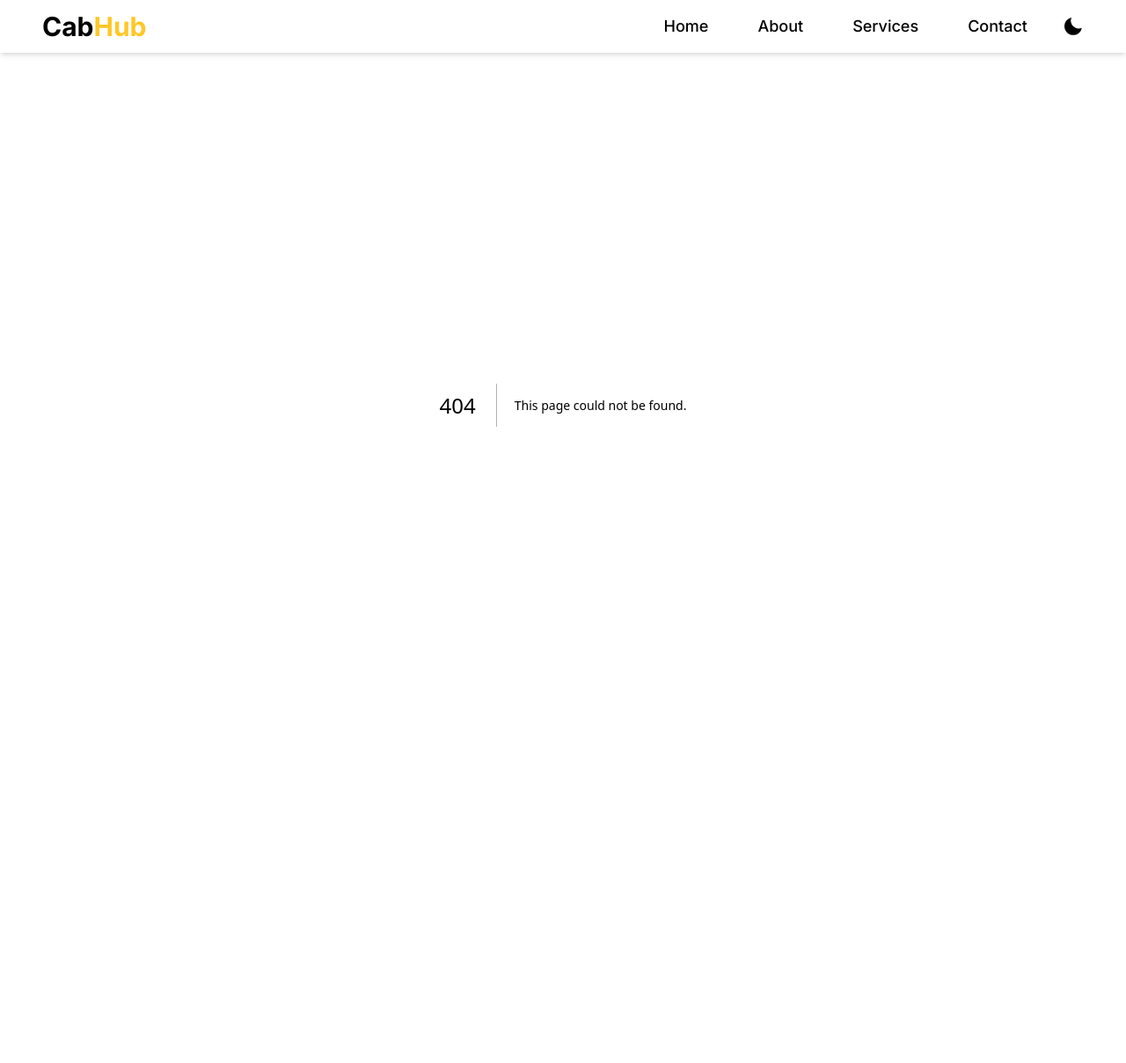
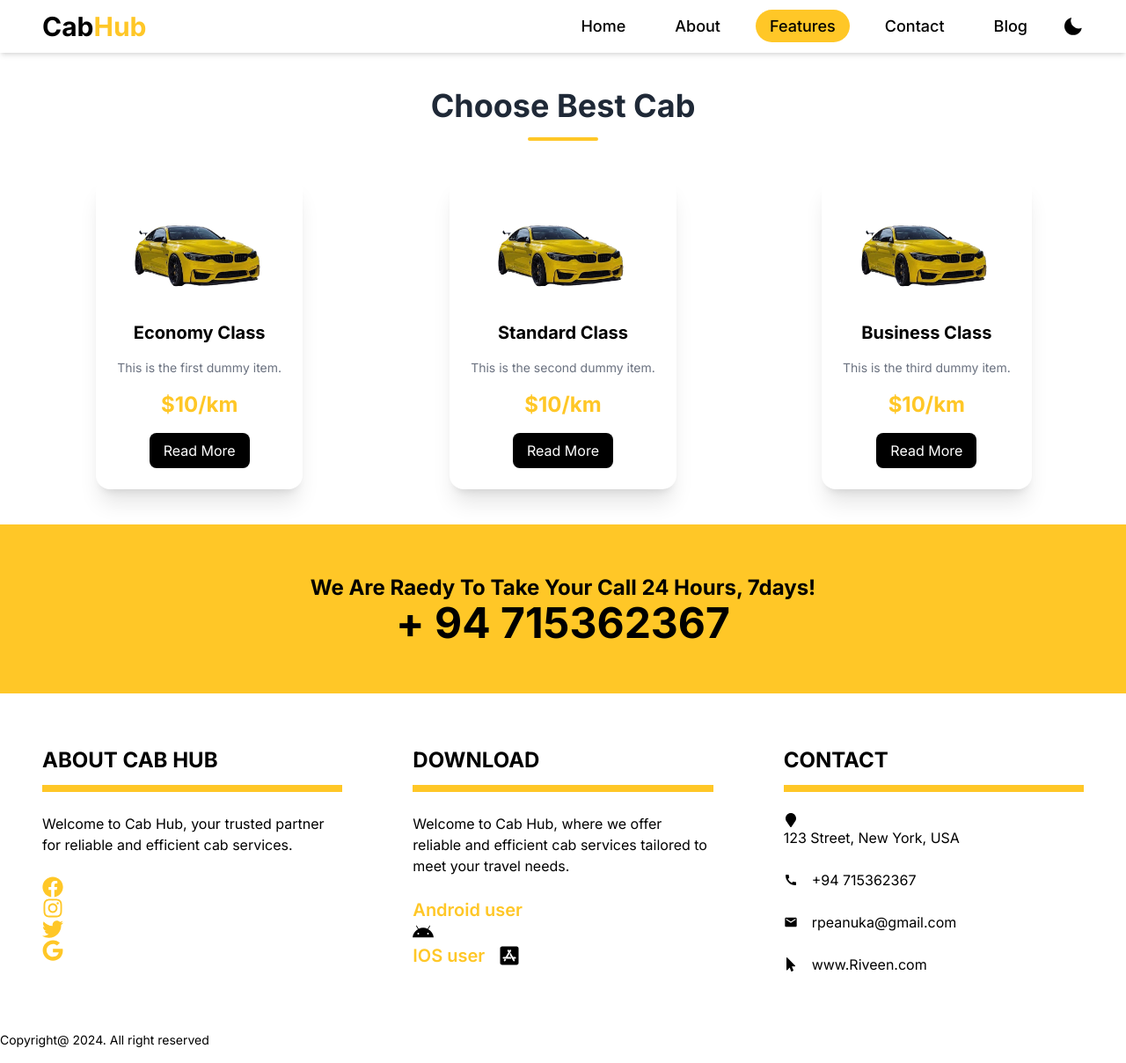
Before and after one commit to spriveen/car-booking, a Next.js app in the folder my-app/: page /features in a window 1280 px wide. Before the commit this address had no page. Shown: the whole page at 88% size. Before the commit the page ends 860 px from the top, so only its background shows below. Built offline with nearby package versions, Linux system fonts and the light colour scheme.

Commit message:
update full code

```diff
--- /dev/null
+++ b/my-app/src/app/about/page.jsx
@@ -0,0 +1,13 @@
+import About from '@/components/About/About'
+import AppStore from '@/components/AppStore/AppStore'
+import React from 'react'
+
+const page = () => {
+  return <>
+  <About />
+  <AppStore />
+  </>
+
+}
+
+export default page
--- /dev/null
+++ b/my-app/src/app/features/page.jsx
@@ -0,0 +1,11 @@
+import BestCabs from '@/components/BestCabs/BestCabs'
+import React from 'react'
+
+const page = () => {
+  return <div>
+    <BestCabs />
+  </div>
+
+}
+
+export default page
--- a/my-app/src/app/layout.js
+++ b/my-app/src/app/layout.js
@@ -2,6 +2,7 @@ import { Inter } from "next/font/google";
 import "./globals.css";
 import Navbar from "@/components/Navbar/Navbar";
 import BestCabs from "@/components/BestCabs/BestCabs";
+import Footer from "@/components/Footer/Footer";
 
 const inter = Inter({ subsets: ["latin"] });
 
@@ -16,6 +17,7 @@ export default function RootLayout({ children }) {
       <body className={inter.className}>
         <Navbar />
         {children}
+        <Footer />
         </body>
 
     </html>
--- /dev/null
+++ b/my-app/src/app/not-found.jsx
@@ -0,0 +1,13 @@
+import Image from "next/image";
+import NotFoundImage from "../assests/notfound.svg"; // Corrected 'assests' to 'assets'
+
+export default function NotFound() {
+  return (
+    <div className="bg-white dark:bg-dark h-screen flex flex-col gap-12 justify-center duration-300">
+      <Image src={NotFoundImage} alt="not found"
+      className="max-w-[400px]" />
+      <h1 className="text-3xl font-bold
+      text-center dark:text-white">Page Not Found</h1>
+    </div>
+  );
+}
--- a/my-app/src/app/page.js
+++ b/my-app/src/app/page.js
@@ -7,13 +7,13 @@ import "aos/dist/aos.css"
 // Import css files
 import "slick-carousel/slick/slick.css";
 import "slick-carousel/slick/slick-theme.css";
-import Navbar from '@/components/Navbar/Navbar';
 import Hero from '@/components/Hero/Hero';
 import Contact from '@/components/Contact/Contact';
 import BestCabs from '@/components/BestCabs/BestCabs';
 import About from '@/components/About/About';
 import AppStore from '@/components/AppStore/AppStore';
 import Testimonial from '@/components/Testimonial/Testimonial';
+import Footer from '@/components/Footer/Footer';
 
 const Page = () => {
   useEffect(() => {
@@ -35,6 +35,7 @@ const Page = () => {
        <About />
        <AppStore />
        <Testimonial />
+
        </div>
 
   );
--- a/my-app/src/components/About/About.jsx
+++ b/my-app/src/components/About/About.jsx
@@ -5,7 +5,7 @@ import { SlStar } from "react-icons/sl";
 
 const About = () => {
   const bgStyle = {
-    backgroundImage: `url('/assets/girl.jpg')`, // Correct path for image in the public folder
+    backgroundImage: "url('/assets/girl.jpg')", // Correct path for image in the public folder
     backgroundSize: "cover",
     backgroundPosition: "center",
     backgroundRepeat: "no-repeat",
@@ -20,7 +20,10 @@ const About = () => {
           {/* Header title section */}
           <div className='space-y-3 uppercase text-center
            py-14'>
-            <p className='text-primary text-2xl font-semibold'>
+            <p
+            data-aos="fade-up"
+            className='text-primary text-2xl font-semibold'
+            >
               We do Best
             </p>
             <h1
@@ -30,32 +33,34 @@ const About = () => {
             >
             Than You Wish
             </h1>
-
-          </div>
-
-          {/* Card Sections */}
-          <div className='grid grid-cols-1 sm:grid-cols-2 gap-8'>
+            </div>
+     {/* Card Sections */}
+          <div
+          data-aos="fade-up"
+          data-aos-delay="500"
+   className='grid grid-cols-1
+   sm:grid-cols-2 gap-8'>
             <div className='space-y-8'>
               <BannerCard
                 title={"Fast Booking"}
-                description={"lorem ipsum dolor amet consecture"}
+                description={"Easily book a cab with CabHub for quick and reliable service."}
                 icon={<SlStar />}
               />
               <BannerCard
                 title={"Best Service"}
-                description={"lorem ipsum dolor amet consecture"}
+                description={"Experience top-notch cab services with CabHub, ensuring comfort and safety."}
                 icon={<SlStar />}
               />
             </div>
             <div className='space-y-8'>
               <BannerCard
                 title={"Quality Experience"}
-                description={"lorem ipsum dolor amet consecture"}
+                description={"Enjoy a seamless and comfortable ride every time with CabHub."}
                 icon={<SlStar />}
               />
               <BannerCard
                 title={"Customer Support"}
-                description={"lorem ipsum dolor amet consecture"}
+                description={"Get 24/7 assistance with CabHub’s reliable customer support team."}
                 icon={<SlStar />}
               />
             </div>
--- /dev/null
+++ b/my-app/src/components/Footer/Footer.jsx
@@ -0,0 +1,120 @@
+import React from 'react'
+import {
+    FaAndroid,
+    FaAppStoreIos,
+    FaFacebook,
+    FaInstagram,
+    FaTwitter,
+    FaMapMarker,
+    FaMousePointer,
+    FaGoogle,
+} from "react-icons/fa";
+import{MdEmail,MdCall} from "react-icons/md";
+
+
+const Footer = () => {
+  return <div className='bg-white text-black
+  dark:bg-black dark:text-white'>
+    {/*upper section Banner  */}
+    <div className='bg-primary'>
+       <div className='container text-black
+       text-center py-10 lg:py-14 text-2xl
+       font-bold space-y-4'>
+        <p>We Are Raedy To Take Your Call 24
+            Hours, 7days!
+        <h1 className='text-3xl md:text-5xl
+        font-bold'>+ 94 715362367</h1>
+        </p>
+        </div>
+    </div>
+    {/* Bottom Footer section*/}
+    <div className='container grid
+    grid-cols-1 sm: grif-cols-2
+    md:grid-cols-3 gap-10 md:gap-20 py-12'>
+        {/* First col section */}
+    <div className='space-y-6'>
+     {/* heading */}
+     <h1 className='text-2xl py-3
+     font-bold uppercase border-b-8
+     border-primary'>
+        About Cab Hub
+        </h1>
+        <p>
+        Welcome to Cab Hub, your trusted partner for reliable and efficient cab services.
+        </p>
+        {/* Social Links */}
+        <div className='flex-items-center
+        text-primary gap-3 text-2xl'>
+            <FaFacebook/>
+            <FaInstagram/>
+            <FaTwitter/>
+            <FaGoogle/>
+            </div>
+    </div>
+    {/* Second col section */}
+    <div className='space-y-6'>
+    <h1 className='text-2xl py-3
+     font-bold uppercase border-b-8
+     border-primary'>
+        Download
+        </h1>
+        <p>
+        Welcome to Cab Hub, where we offer reliable and efficient cab services tailored to meet your travel needs.
+        </p>
+        <h1 className='text-primary text-xl
+        font-semibold flex-items-center
+        gap-4'>
+            Android user{""}
+            <span>
+             <FaAndroid className='text-2xl
+             text-black dark:text-white'/>
+            </span>
+            <h1 className='text-primary text-xl
+            font-semibold flex items-center
+            gap-4'>
+                IOS user{""}
+                <span>
+                    <FaAppStoreIos
+                    className='text-2xl text-black
+                    dark:text-white'/>
+                </span>
+            </h1>
+        </h1>
+    </div>
+    {/* Third col section */}
+    <div className='space-y-6'>
+        {/* heading */}
+        <h1 className='text-2xl py-3
+        font-bold uppercase border-b-8
+        border-primary'>
+            Contact
+        </h1>
+        <div className='flex- items-center
+        gap-4'>
+           <FaMapMarker /> 123 Street, New
+           York, USA
+           </div>
+           <div className='flex items-center
+           gap-4'>
+           <MdCall />
+           +94 715362367
+           </div>
+           <div className='flex items-center
+           gap-4'>
+            <MdEmail /> rpeanuka@gmail.com
+            </div>
+            <div className='flex items-center
+            gap-4'>
+                <FaMousePointer /> www.Riveen.com
+                </div>
+    </div>
+    </div>
+    <p className='ext-center py-4
+    text-sm'>Copyright@ 2024. All right
+        reserved</p>
+  </div>
+
+
+}
+
+export default Footer
--- a/my-app/src/components/Navbar/Navbar.jsx
+++ b/my-app/src/components/Navbar/Navbar.jsx
@@ -5,16 +5,20 @@ import Link from 'next/link';
 import DarkMode from '../DarkMode';
 import { HiMenuAlt3, HiMenuAlt1 } from 'react-icons/hi';
 import ResponsiveMenu from './ResponsiveMenu';
+import { usePathname } from 'next/navigation';
 
 export const Navlinks = [
   { id: 1, name: 'Home', link: '/' },
   { id: 2, name: 'About', link: '/about' },
-  { id: 3, name: 'Services', link: '/services' },
+  { id: 3, name: 'Features', link: '/features' },
   { id: 4, name: 'Contact', link: '/contact' },
+  { id: 5, name: 'Blog', link: '/blog' },
+
   // Add more links as needed
 ];
 
 const Navbar = () => {
+  const pathname = usePathname();
   const [showMenu, setShowMenu] = React.useState(false);
 
   const toggleMenu = () => {
@@ -33,13 +37,21 @@ const Navbar = () => {
           {/* Desktop Menu section */}
           <div className='hidden md:block'>
             <ul className='flex items-center gap-6'>
-              {Navlinks.map(({ id, name, link }) => (
-                <li key={id} className="py-4">
-                  <Link href={link} className={`text-lg font-medium text-black dark:text-white py-2 px-4 rounded-full hover:bg-primary duration-300`}>
-                    {name}
-                  </Link>
-                </li>
-              ))}
+              {Navlinks.map(({ id, name, link }) => {
+                const isActive = pathname === link;
+                return (
+                  <li key={id} className="py-4">
+                    <Link
+                      href={link}
+                      className={`${
+                        isActive ? "bg-primary" : "dark:text-black"
+                      } text-lg font-medium dark:text-white py-2 px-4 rounded-full hover:bg-primary duration-300`}
+                    >
+                      {name}
+                    </Link>
+                  </li>
+                );
+              })}
               {/* Dark Mode feature */}
               <DarkMode />
             </ul>
--- a/my-app/src/components/Navbar/ResponsiveMenu.jsx
+++ b/my-app/src/components/Navbar/ResponsiveMenu.jsx
@@ -35,8 +35,8 @@ const ResponsiveMenu = ({ showMenu }) => {
       {/* bottom footer section */}
       <div>
         <h1>
-        Made With by 💛 <a href="https://Riveen Peanuka.
-        "> Riveen</a>{}
+        Made With by 🦂 <a href="https://Riveen Peanuka.
+        "> Riveen_Official</a>{}
         </h1>
       </div>
     </div>
--- a/my-app/src/components/Testimonial/Testimonial.jsx
+++ b/my-app/src/components/Testimonial/Testimonial.jsx
@@ -4,7 +4,7 @@ import BgImage from "../../assests/testimonial.png";
 
 const bgStyle = {
   backgroundImage: `url(${BgImage.src})`,
-  backgroundSize: "cover",
+  backgroundSize: "auto",
   backgroundPosition: "center",
   backgroundRepeat: "repeat",
 };
@@ -13,25 +13,25 @@ const TestimonialData = [
   {
     id: 1,
     name: "Riveen",
-    text: "Lorem ipsum dolor sit amet consectetur adipisicing elit. Quisquam, voluptatum.",
+    text: "The cab server is incredibly reliable and user-friendly.",
     img: "https://picsum.photos/101/101",
   },
   {
     id: 2,
     name: "Peanuka",
-    text: "Lorem ipsum dolor sit amet consectetur adipisicing elit. Quisquam, voluptatum.",
+    text: "Excellent service! The cab server ensured I reached my destination on time, every time.",
     img: "https://picsum.photos/101/101",
   },
   {
     id: 3,
     name: "Duvidu",
-    text: "Lorem ipsum dolor sit amet consectetur adipisicing elit. Quisquam, voluptatum.",
+    text: "I highly recommend this cab server. The interface is smooth, and the drivers are professional",
     img: "https://picsum.photos/101/101",
   },
   {
     id: 4,
     name: "Nishad",
-    text: "Lorem ipsum dolor sit amet consectetur adipisicing elit. Quisquam, voluptatum.",
+    text: "This cab service is fantastic! The booking process is seamless, and the drivers are always courteous.",
     img: "https://picsum.photos/101/101",
   },
 ];
@@ -39,24 +39,85 @@ const TestimonialData = [
 const Testimonial = () => {
   const settings = {
     dots: true,
+    arrows: false,
     infinite: true,
     speed: 500,
-    slidesToShow: 1,
     slidesToScroll: 1,
+    autoplay: true,
+    autoplaySpeed: 2000,
+    cssEase: "linear",
+    pauseOnHover: true,
+    pauseOnFocus: true,
+    responsive: [
+      {
+        breakpoint: 10000,
+        settings: {
+          slidesToShow: 3,
+          slidesToScroll: 1,
+          infinite: true,
+        },
+      },
+      {
+        breakpoint: 1024,
+        settings: {
+          slidesToShow: 2,
+          slidesToScroll: 1,
+          initialSlide: 2,
+        },
+      },
+      {
+        breakpoint: 640,
+        settings: {
+          slidesToShow: 1,
+          slidesToScroll: 1,
+        },
+      },
+    ],
   };
 
   return (
-    <div style={bgStyle} className="testimonial-section">
-      <h2>Testimonials</h2>
-      <Slider {...settings}>
-        {TestimonialData.map((testimonial) => (
-          <div key={testimonial.id} className="testimonial-item">
-            <img src={testimonial.img} alt={testimonial.name} />
-            <h3>{testimonial.name}</h3>
-            <p>{testimonial.text}</p>
+    <div style={bgStyle}>
+      <div className="bg-white/80 dark:bg-gray-800/90 py-14 dark:text-white">
+        <div className='container'>
+          {/* header section */}
+          <div data-aos="fade-up" className='text-center mb-10'>
+            <h1 className='text-4xl font-bold'>Testimonials</h1>
           </div>
-        ))}
-      </Slider>
+          {/* Testimonials cards section */}
+          <div data-aos="zoom-in">
+            <Slider {...settings}>
+              {TestimonialData.map(({id, name, text, img}) => (
+                <div key={id} className='my-6'>
+                  <div className='flex flex-col gap-6 shadow-lg py-8 px-6 mx-4 rounded-3xl bg-white dark:bg-dark relative'>
+                    {/* content section */}
+                    <div className='flex flex-col items-center gap-4'>
+                      <p className='text-xs'>{text}</p>
+                    </div>
+                    {/* image section */}
+                    <div className='flex items-center gap-4'>
+                      <img
+                      src={img}
+                       alt={name}
+                       className="rounded-full w-16 h-16"
+                       />
+                       <div className='space-y-2'>
+                        <h1 className='text-xl font-bold text-black/60
+                        dark:text-primary font-cusive'>
+                          {name}
+                          </h1>
+                          <p className='text-sm font-bold text-black/45
+                          dark:text-white'>
+                            Developer
+                         </p>
+                       </div>
+                    </div>
+                  </div>
+                </div>
+              ))}
+            </Slider>
+          </div>
+        </div>
+      </div>
     </div>
   );
 };
```
